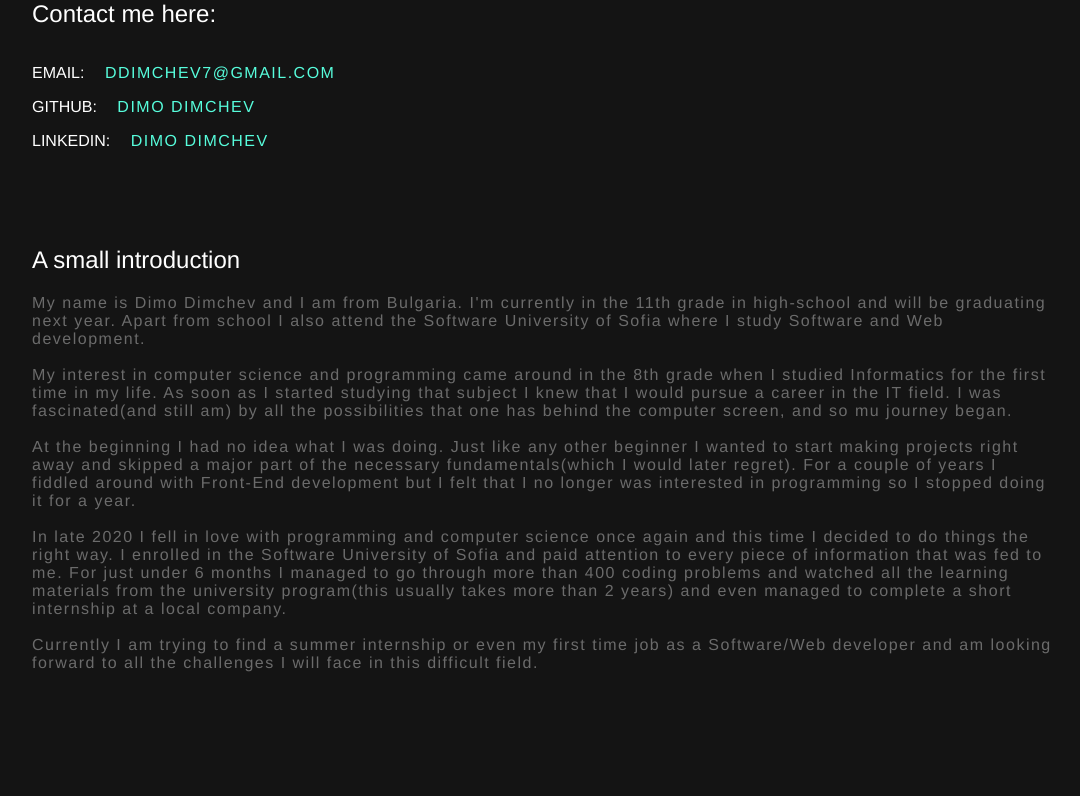
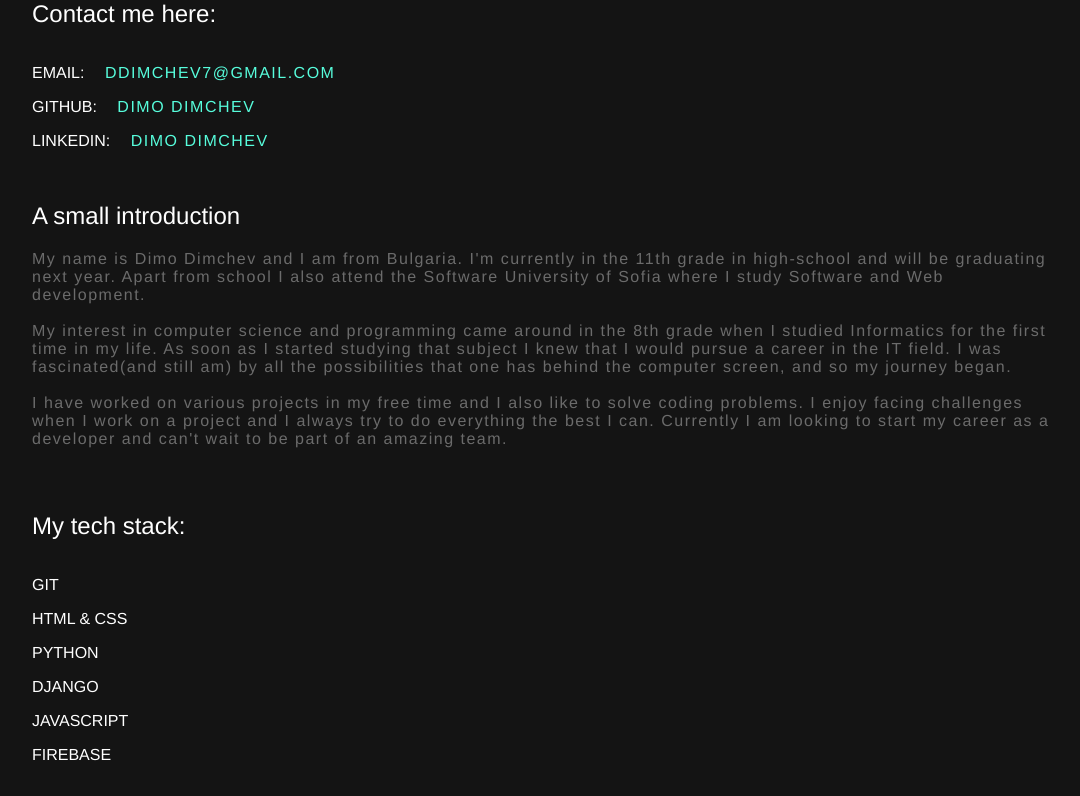
Before and after one commit to DimoDimchev/Personal-Website, a Django app: page /about/ in a window 1280 px wide. Shown: the part 319-1115 px from the top of the page, without its empty margins (96-1176 px from the left). Before the commit the page ends 991 px from the top, so only its background shows below. Run offline with Django 3.2, Linux system fonts and the light colour scheme; some libraries are stand-ins or nearby versions.

Commit message:
Fixed typos, adjusted layout, added tech stack section

```diff
--- a/static/css/about.css
+++ b/static/css/about.css
@@ -49,6 +49,10 @@ a:hover {
     margin: 4em 8em 0 8em;
 }
 
+.introduction {
+    margin-top: 1em;
+}
+
 @media only screen and (max-width: 600px) {
     .about-title {
         text-align: left;
@@ -68,7 +72,6 @@ a:hover {
     }
 
     .introduction {
-        margin-top: 1em;
         margin-right: 3em;
     }
 
--- a/templates/about.html
+++ b/templates/about.html
@@ -21,16 +21,21 @@
             Apart from school I also attend the Software University of Sofia where I study Software and Web development.<br><br>
             My interest in computer science and programming came around in the 8th grade when I studied Informatics for the first time in my life.
             As soon as I started studying that subject I knew that I would pursue a career in the IT field. I was fascinated(and still am) by
-            all the possibilities that one has behind the computer screen, and so mu journey began.<br><br>
-            At the beginning I had no idea what I was doing. Just like any other beginner I wanted to start making projects right away and skipped
-            a major part of the necessary fundamentals(which I would later regret). For a couple of years I fiddled around with Front-End development
-            but I felt that I no longer was interested in programming so I stopped doing it for a year.<br><br>
-            In late 2020 I fell in love with programming and computer science once again and this time I decided to do things the right way.
-            I enrolled in the Software University of Sofia and paid attention to every piece of information that was fed to me. For just under
-            6 months I managed to go through more than 400 coding problems and watched all the learning materials from the university program(this
-            usually takes more than 2 years) and even managed to complete a short internship at a local company.<br><br>
-            Currently I am trying to find a summer internship or even my first time job as a Software/Web developer and am looking forward to all
-            the challenges I will face in this difficult field.
+            all the possibilities that one has behind the computer screen, and so my journey began.<br><br>
+            I have worked on various projects in my free time and I also like to solve coding problems.
+            I enjoy facing challenges when I work on a project and I always try to do everything the best I can.
+            Currently I am looking to start my career as a developer and can't wait to be part of an amazing team.
         </p>
     </div>
+     <div class="container contact">
+        <h2>My tech stack:</h2>
+        <ul>
+            <li>Git</li>
+            <li>HTML & CSS</li>
+            <li>Python</li>
+            <li>Django</li>
+            <li>JavaScript</li>
+            <li>Firebase</li>
+        </ul>
+    </div>
 {% endblock %}
```
